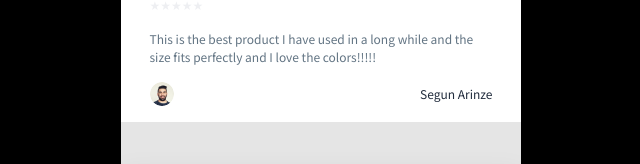
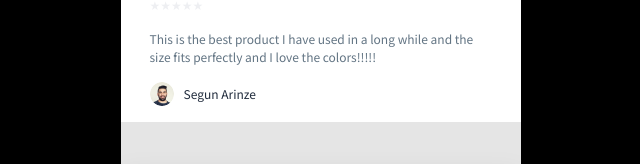
Before and after one commit to webpest/trollbasket, a React (Create React App) app: page /product-detail/1234ads421egjds1 in a window 1280 px wide. Shown: the part 551-715 px from the top of the page, without its empty margins (319-959 px from the left). Built offline with nearby package versions, Linux system fonts and the light colour scheme.

Commit message:
update pr

```diff
--- a/src/styles/Detail.module.css
+++ b/src/styles/Detail.module.css
@@ -66,7 +66,7 @@
 }
 
 .avatar__row {
-  justify-content: flex-start;
+  justify-content: flex-start !important;
   align-items: center;
   color: var(--text-color-2);
 }
```
